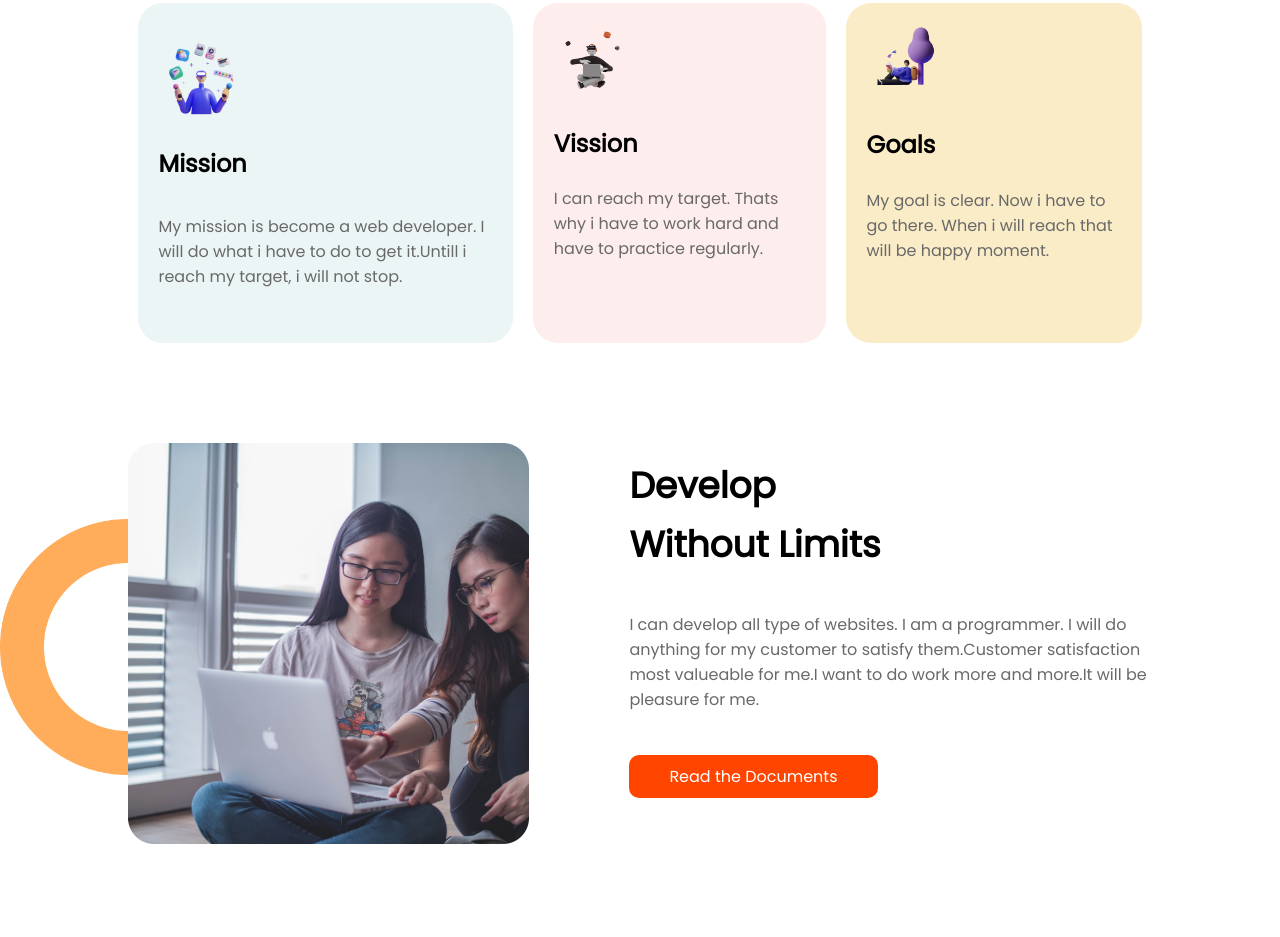
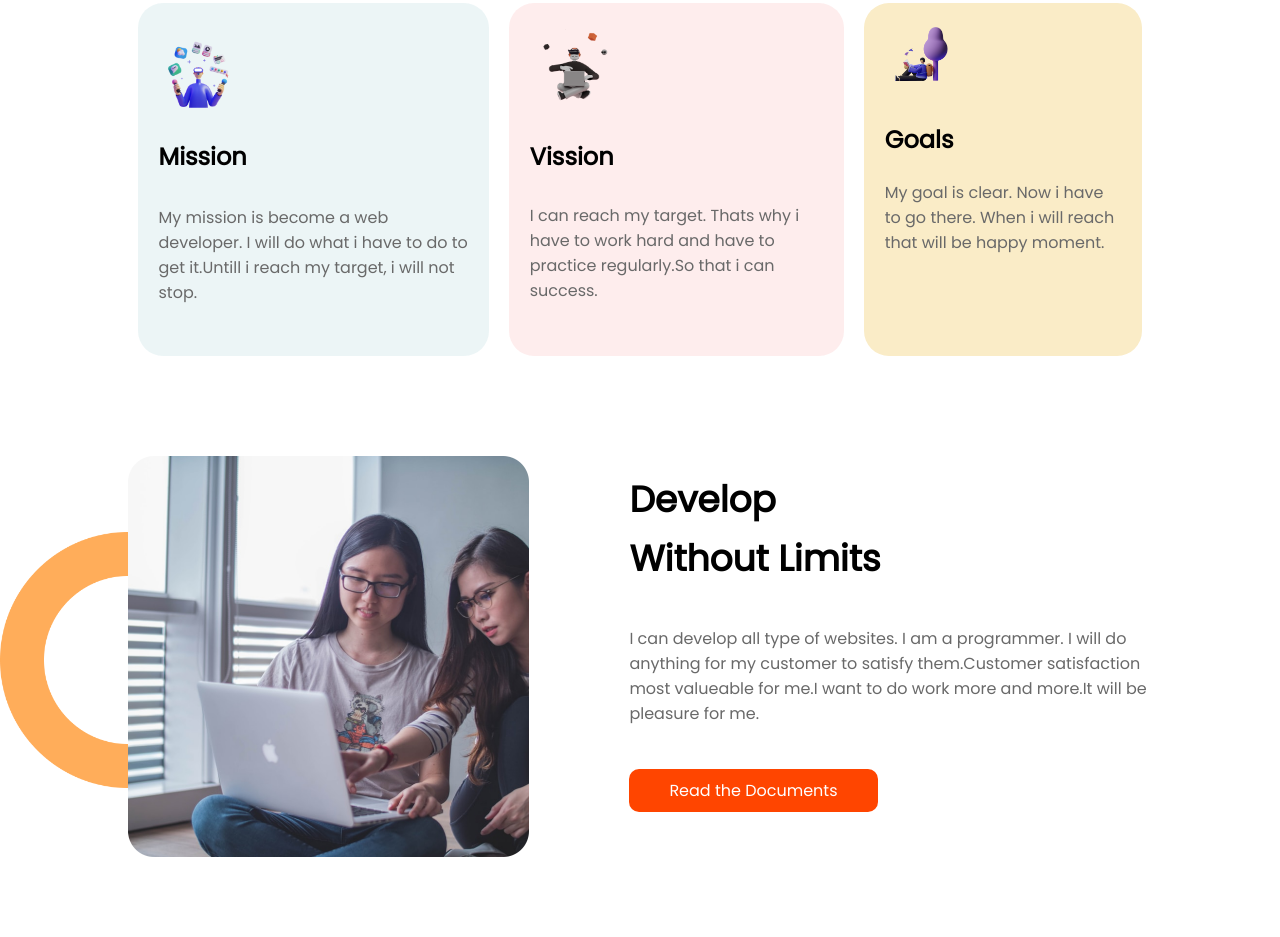
Before and after one commit to smfahim25/mission-22-assign, a plain HTML site: page index.html in a window 1280 px wide. Shown: the part 741-1678 px from the top of the page. Drawn offline with Linux system fonts and the light colour scheme; grey boxes are pictures that could not be loaded.

Commit message:
code changed

```diff
--- a/index.html
+++ b/index.html
@@ -41,7 +41,8 @@
             <div class="mission-box vission">
                 <img src="images/illustrators/illustrator-2.png" alt="png file">
                 <h2>Vission</h2>
-                <p>I can reach my target. Thats why i have to work hard and have to practice regularly.</p>
+                <p>I can reach my target. Thats why i have to work hard and have to practice regularly.So that i can
+                    success.</p>
             </div>
             <div class="mission-box goal">
                 <img src="images/illustrators/illustrator-3.png" alt="png file">
```
